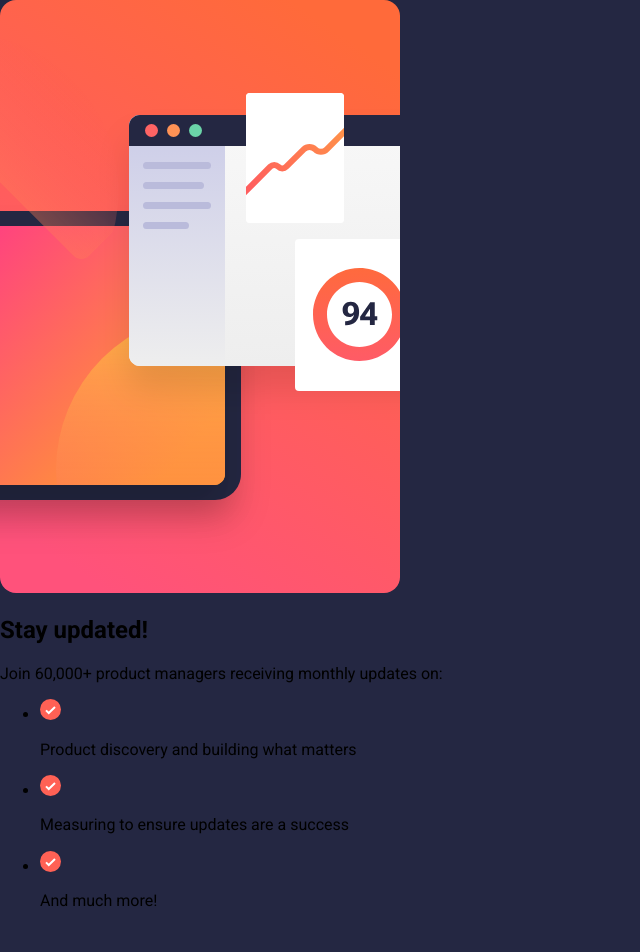
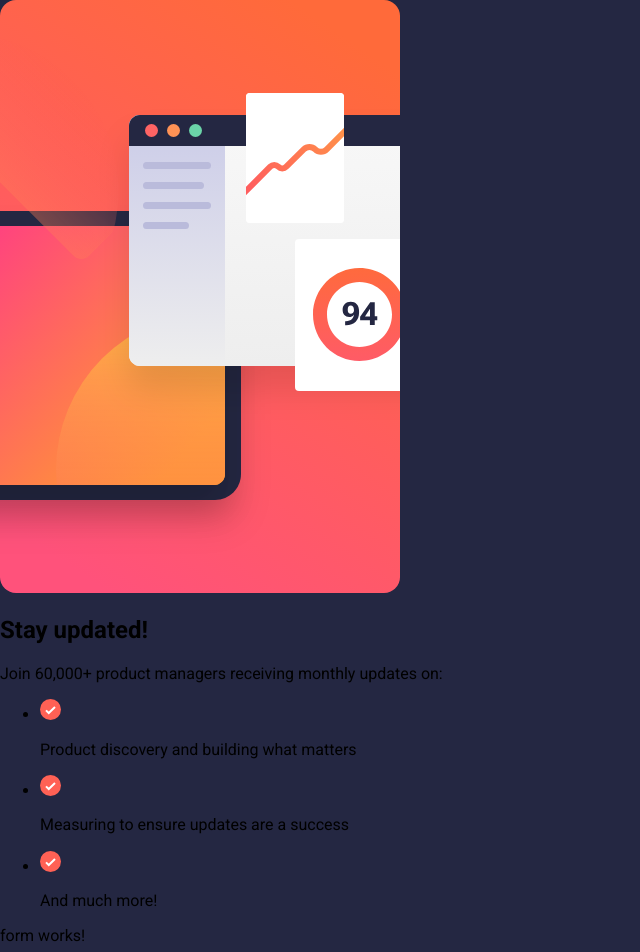
Before and after one commit to gtarrojo/newsletter-signup-angular-component, an Angular app: page / in a window 1280 px wide. Shown: the top 952 px of the page, without its empty margins (0-640 px from the left). Before the commit the page ends 927 px from the top, so only its background shows below. Built offline with nearby package versions, Linux system fonts and the light colour scheme.

Commit message:
add form component

```diff
--- a/src/app/app.component.ts
+++ b/src/app/app.component.ts
@@ -1,10 +1,10 @@
 import { Component } from "@angular/core";
 import { RouterOutlet } from "@angular/router";
-import { FormComponent } from "./components/main/main.component";
+import { MainComponent } from "./components/main/main.component";
 
 @Component({
   selector: "app-root",
-  imports: [RouterOutlet, FormComponent],
+  imports: [RouterOutlet, MainComponent],
   templateUrl: "./app.component.html",
   styleUrl: "./app.component.css",
 })
--- /dev/null
+++ b/src/app/components/form/form.component.html
@@ -0,0 +1 @@
+<p>form works!</p>
--- a/src/app/components/main/main.component.html
+++ b/src/app/components/main/main.component.html
@@ -22,4 +22,5 @@
       <p>And much more!</p>
     </li>
   </ul>
+  <app-form></app-form>
 </article>
--- a/src/app/components/main/main.component.ts
+++ b/src/app/components/main/main.component.ts
@@ -1,9 +1,10 @@
 import { Component } from "@angular/core";
+import { FormComponent } from "../form/form.component";
 
 @Component({
   selector: "app-main",
-  imports: [],
+  imports: [FormComponent],
   templateUrl: "./main.component.html",
   styleUrl: "./main.component.css",
 })
-export class FormComponent {}
+export class MainComponent {}
```
Also changed, not shown: src/app/components/form/form.component.ts (added, +9 -0 lines), src/app/components/form/form.component.css (added).
